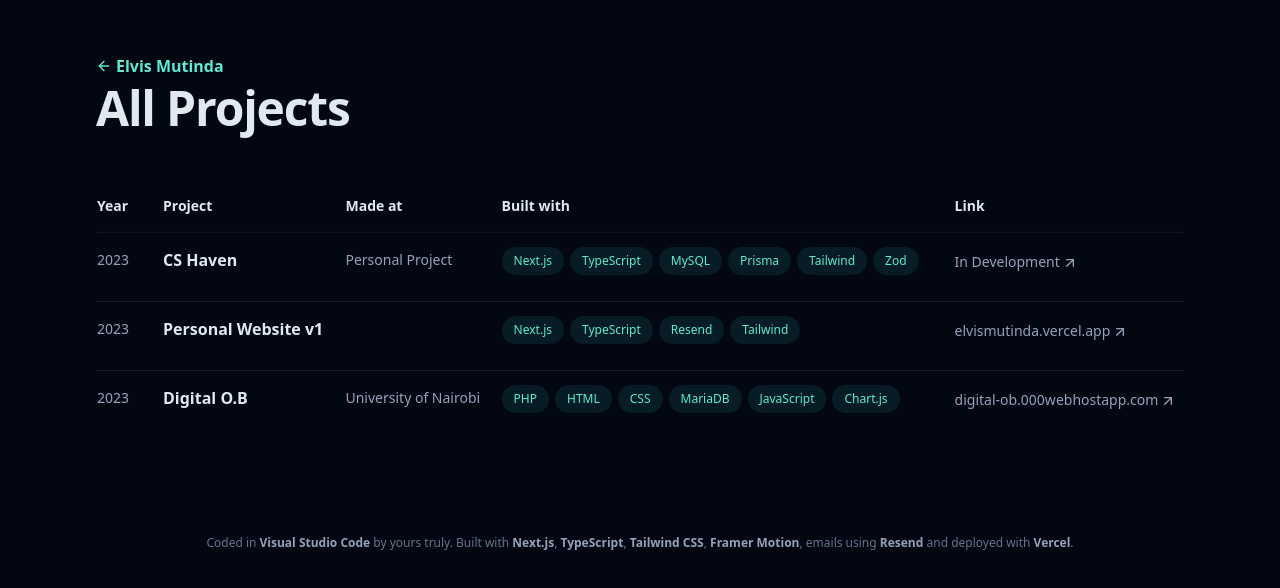
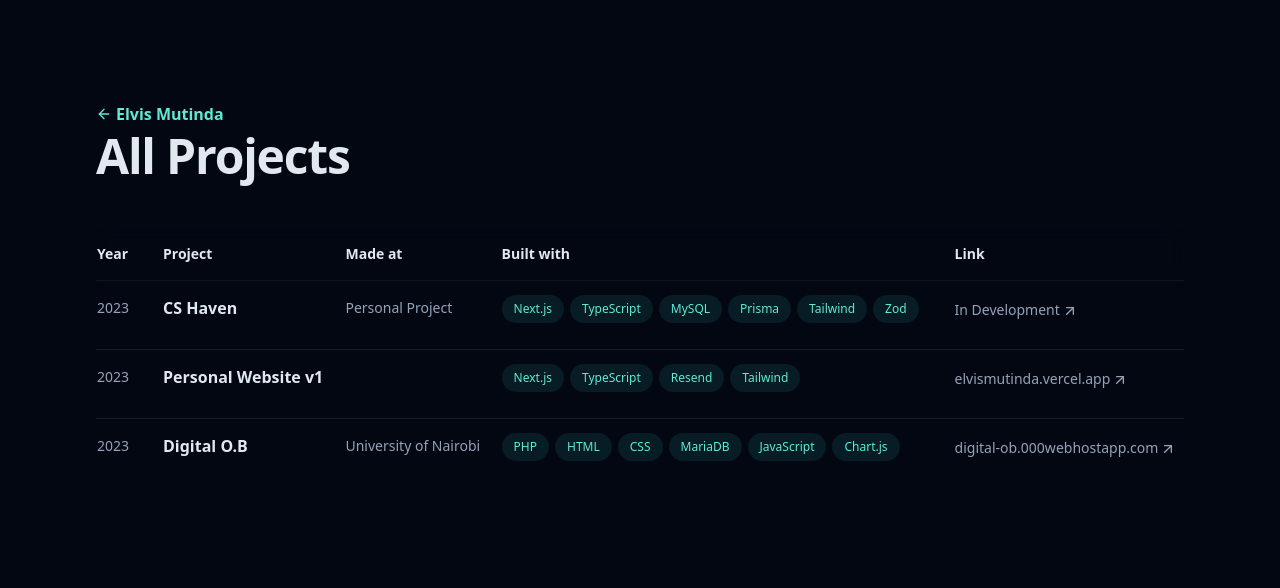
Before and after one commit to Elvismutinda/v1, a Next.js app: page /archive in a window 1280 px wide. Shown: the part 184-772 px from the top of the page. Built offline with nearby package versions, Linux system fonts and the light colour scheme.

Commit message:
Removed footer

```diff
--- a/app/archive/page.tsx
+++ b/app/archive/page.tsx
@@ -10,7 +10,7 @@
 export default function ArchivePage() {
   return (
     <motion.div
-      className="mx-auto min-h-screen max-w-screen-xl px-6 py-12 font-sans md:px-12 md:py-20 lg:px-24 lg:py-0 sm:pt-0"
+      className="mx-auto min-h-screen max-w-screen-xl px-6 !py-12 font-sans md:px-12 md:py-20 lg:px-24 lg:py-0"
       initial={{
         opacity: 0,
       }}
@@ -64,7 +64,6 @@
           </tbody>
         </table>
       </div>
-      <Footer />
     </motion.div>
   );
 }
```
